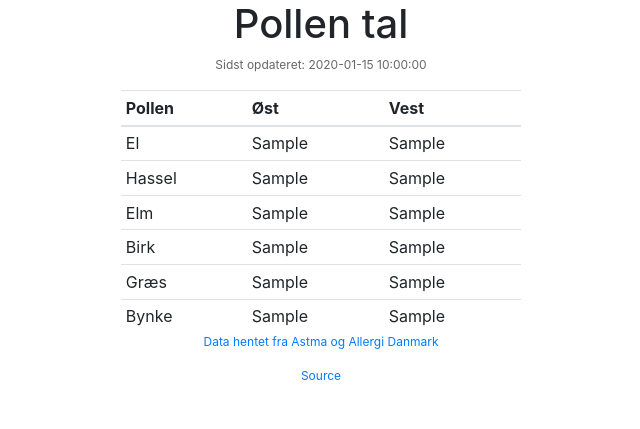
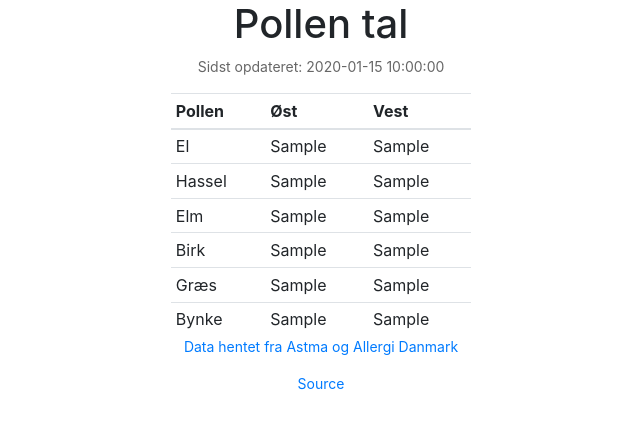
Before and after one commit to axlroden/pollen, a Python web app: template templates/index.html in a window 1280 px wide. Shown: the top 429 px of the page, without its empty margins (319-959 px from the left). Run offline with Jinja, Linux system fonts and the light colour scheme; the template is opened without the code that fills it: most values are stand-ins (such as "Sample title", 1, 10 or a date in 2020); some libraries are stand-ins or nearby versions.

Commit message:
Update pollen.css

```diff
--- a/static/pollen.css
+++ b/static/pollen.css
@@ -1,9 +1,9 @@
 .table {
     margin: 0 auto;
-    width: 400px !important;
+    width: 300px !important;
 }
 
 p {
     color:rgba(0,0,0,0.6);
-    font-size: 12px;
+    font-size: 14px;
 }
```
